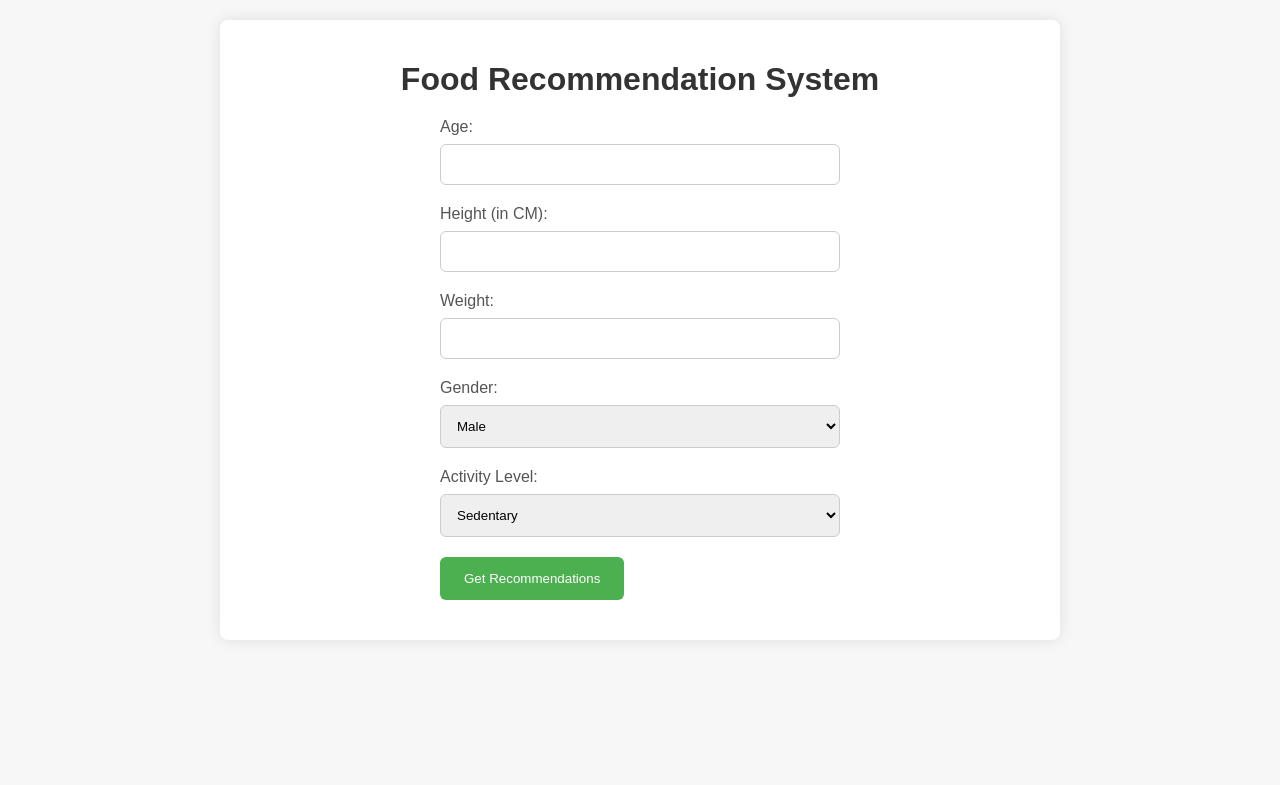
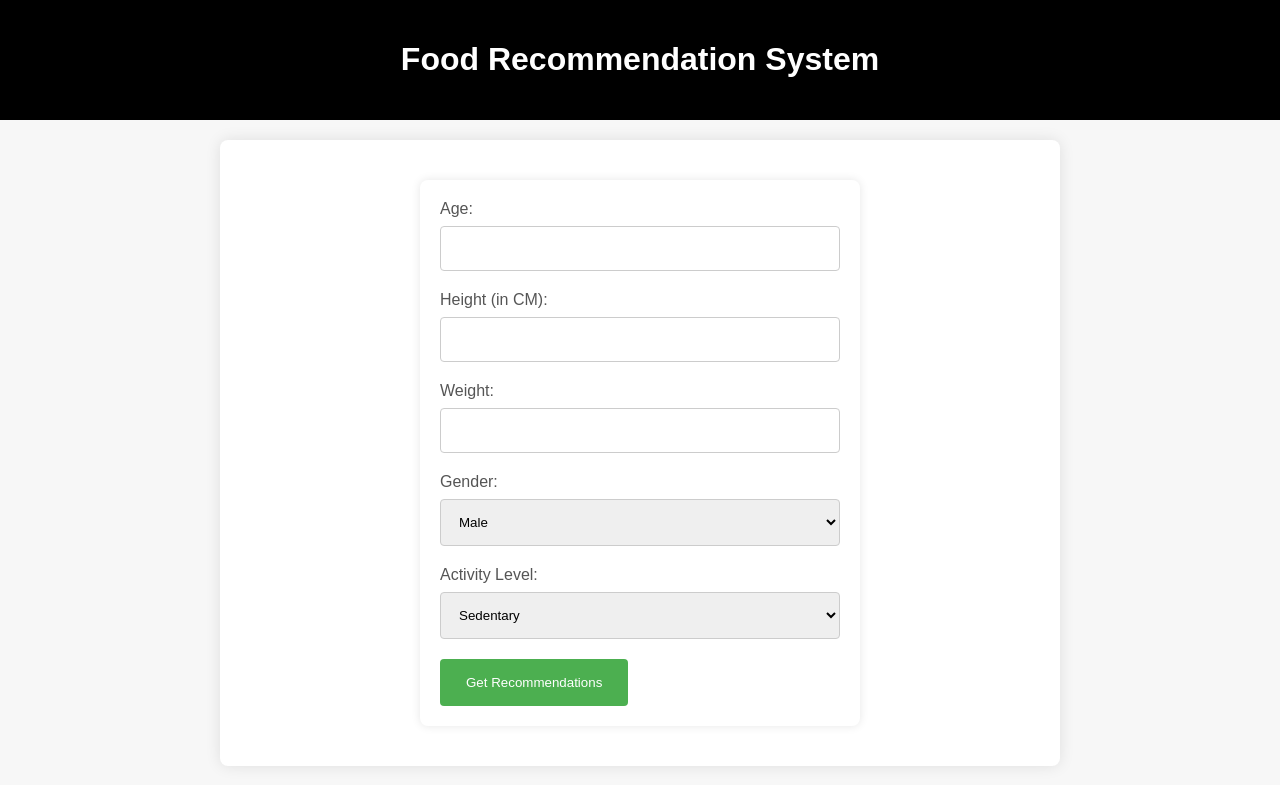
Before and after one commit to Uttampatel1/cardiac-patients-food-recommendation, a Flask app: page / in a window 1280 px wide. Shown: the top 785 px of the page. Run offline with Flask 3, Linux system fonts and the light colour scheme; parts of the project's set-up code (start-up, migrations or seed data) failed here and were passed over.

Commit message:
update UI and code

```diff
--- a/static/style.css
+++ b/static/style.css
@@ -1,8 +1,17 @@
+:root {
+    --primary-color: #4CAF50;
+    --secondary-color: #45a049;
+    --text-color: #333;
+    --border-color: #ccc;
+    --background-color: #f7f7f7;
+}
+
 body {
     font-family: 'Arial', sans-serif;
     margin: 0;
     padding: 0;
-    background-color: #f7f7f7;
+    background-color: var(--background-color);
+    color: var(--text-color);
 }
 
 .container {
@@ -13,18 +22,36 @@ body {
     border-radius: 8px;
     box-shadow: 0 0 15px rgba(0, 0, 0, 0.1);
     transition: box-shadow 0.3s ease-in-out;
+    overflow: hidden; /* Ensure child elements don't overflow */
 }
 
+header {
+    text-align: center;
+    padding: 20px;
+    background-color: black;
+    color: white;
+    /* text-transform: uppercase; */
+}
+
+
 .main-heading {
-    color: #333;
+    color: var(--text-color);
     text-align: center;
     margin-bottom: 20px;
+    font-size: 2rem;
+    font-weight: bold;
+    text-transform: uppercase;
 }
+
 
 .user-form {
     max-width: 400px;
     margin: 20px auto;
+    box-shadow: 0 0 10px rgba(0, 0, 0, 0.1);
+    padding: 20px;
+    border-radius: 8px;
 }
+
 
 label {
     display: block;
@@ -35,33 +62,36 @@ label {
 input,
 select {
     width: 100%;
-    padding: 12px;
+    padding: 14px;
     margin-bottom: 20px;
     box-sizing: border-box;
     border: 1px solid #ccc;
-    border-radius: 6px;
+    border-radius: 4px;
     transition: border-color 0.3s ease-in-out;
 }
 
 input:focus,
 select:focus {
-    border-color: #4CAF50;
+    border-color: var(--primary-color);
+    box-shadow: 0 0 5px var(--primary-color);
 }
+
 
 .submit-button {
     background-color: #4CAF50;
     color: white;
-    padding: 14px 24px;
+    padding: 16px 26px;
     border: none;
-    border-radius: 6px;
+    border-radius: 4px;
     cursor: pointer;
     display: inline-block;
     transition: background-color 0.3s ease-in-out;
 }
 
 .submit-button:hover {
-    background-color: #45a049;
+    background-color: var(--secondary-color);
 }
+
 
 .sub-heading {
     margin-top: 30px;
@@ -83,13 +113,15 @@ select:focus {
     padding: 15px;
     background-color: #f2f2f2;
     border-radius: 8px;
-    transition: transform 0.3s ease-in-out;
+    transition: transform 0.3s ease-in-out, box-shadow 0.3s ease-in-out;
+    cursor: pointer;
 }
 
 .food-item:hover {
     transform: scale(1.03);
     box-shadow: 0 0 15px rgba(0, 0, 0, 0.1);
 }
+
 
 .food-name {
     /* font-weight: bold; */
--- a/templates/index.html
+++ b/templates/index.html
@@ -8,8 +8,12 @@
 </head>
 <body>
 
+<header>
+    <h1>Food Recommendation System</h1>
+</header>
+
 <div class="container">
-    <h1 class="main-heading">Food Recommendation System</h1>
+    <!-- <h1 class="main-heading">Food Recommendation System</h1> -->
     <form class="user-form" method="post">
         <label for="age">Age:</label>
         <input type="number" name="age" required>
```
Also changed, not shown: ML/model2.py (added, +60 -0 lines), 1 other file.
